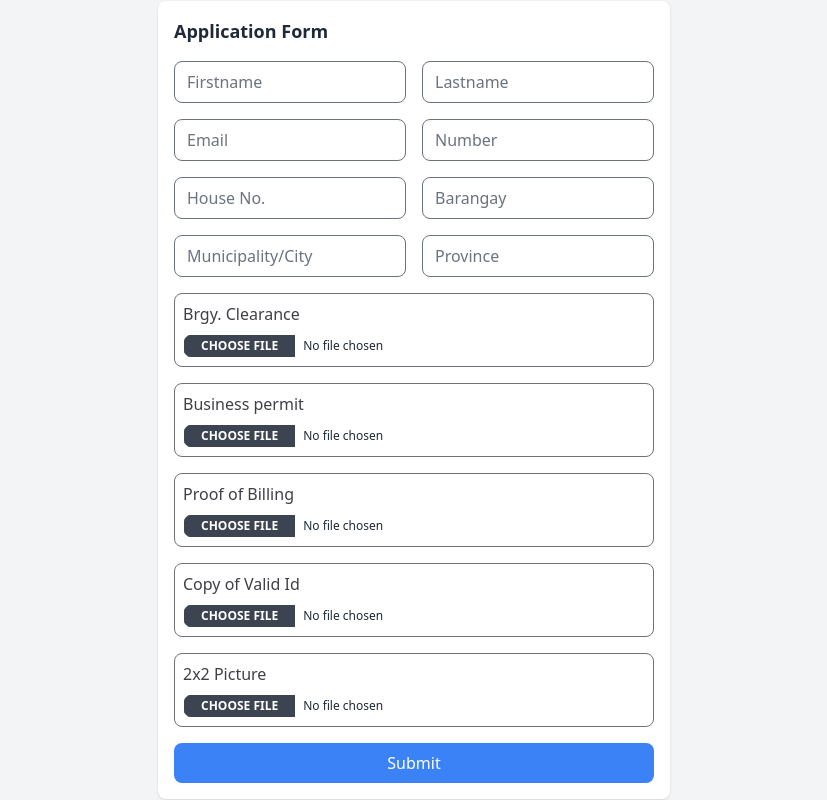
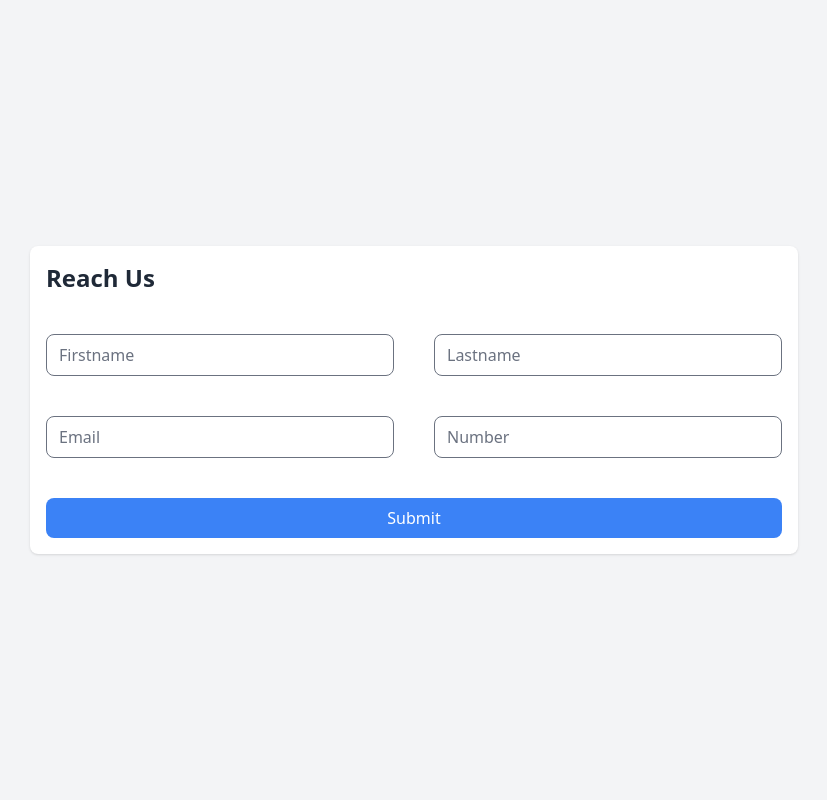
Before and after one commit to dongumayagay/JECCO, a SvelteKit app: page /register in a window 1280 px wide. Shown: the whole page, without its empty margins (226-1053 px from the left). Built offline with nearby package versions, Linux system fonts and the light colour scheme.

Commit message:
Clean Up Drive

```diff
--- a/src/lib/components/Chart.svelte
+++ b/src/lib/components/Chart.svelte
@@ -7,7 +7,7 @@
                 data: {
                 labels: ['Red', 'Blue', 'Yellow', 'Green', 'Purple', 'Orange'],
                 datasets: [{
-                    label: '# of Votes',
+                    label: 'Number of Clients',
                     data: [12, 19, 3, 5, 2, 3],
                     borderWidth: 1
                 }]
--- a/src/routes/(admin-side)/admin/clientmanage/inquiries/+page.svelte
+++ b/src/routes/(admin-side)/admin/clientmanage/inquiries/+page.svelte
@@ -36,7 +36,7 @@
 			  		<th>firstname</th>
 			  		<th>email</th>
 				  	<th>number</th>
-			 		<th>address</th>
+			 		<!-- <th>address</th> -->
 				</tr>
 		 	</thead>
 			{#each inquiries as applicant }
@@ -63,7 +63,7 @@
 					<td>{applicant.firstname + '  ' + applicant.lastname}</td>
 					<td>{applicant.email}</td>
 					<td>{applicant.number}</td>
-					<td>{applicant.houseNo + ', ' + 'Brgy. ' + applicant.barangay + ', ' + applicant.municipality + ', ' + applicant.province}</td>
+					<!-- <td>{applicant.houseNo + ', ' + 'Brgy. ' + applicant.barangay + ', ' + applicant.municipality + ', ' + applicant.province}</td> -->
 				</tr>
 			{/each}
 		</table>
--- a/src/routes/(admin-side)/admin/clientmanage/inquiries/[inquiryId]/+page.svelte
+++ b/src/routes/(admin-side)/admin/clientmanage/inquiries/[inquiryId]/+page.svelte
@@ -61,33 +61,35 @@
     {#if inquiry}
     <div class="grid grid-cols-2 mt-2 mb-2">
         <div class="font-semibold px-6">
-            <p class="my-2">ID:</p>
+            <!-- <p class="my-2">ID:</p> -->
             <p class="my-2">Firstname:</p>
             <p class="my-2">Lastname:</p>
             <p class="my-2">Email:</p>
             <p class="my-2 ">Number:</p>
-            <p class="my-2 ">Address:</p>
+            <!-- <p class="my-2 ">Address:</p> -->
         </div>
 
         <div class="font-semibold px-6" >
-            <p class="my-2">{inquiry.id}</p>
+            <!-- <p class="my-2">{inquiry.id}</p> -->
             <p class="my-2">{inquiry.firstname}</p>
             <p class="my-2">{inquiry.lastname}</p>
             <p class="my-2">{inquiry.email}</p>
             <p class="my-2">{inquiry.number}</p>
-            <p class="my-2">{inquiry.houseNo + ', ' + 'Brgy. ' + inquiry.barangay + ', ' + inquiry.city + ', ' + inquiry.province}</p>
+            <!-- <p class="my-2">{inquiry.houseNo + ', ' + 'Brgy. ' + inquiry.barangay + ', ' + inquiry.city + ', ' + inquiry.province}</p> -->
         </div>
 
     </div>
-    <hr />
-        <div class=" py-4">
+    <!-- <hr /> -->
+        <!-- <div class=" py-4">
             <h1 class="flex font-semibold px-6"><svg xmlns="http://www.w3.org/2000/svg" fill="none" viewBox="0 0 24 24" stroke-width="1.5" stroke="currentColor" class="w-4.5 h-4">
                 <path stroke-linecap="round" stroke-linejoin="round" d="M18.375 12.739l-7.693 7.693a4.5 4.5 0 01-6.364-6.364l10.94-10.94A3 3 0 1119.5 7.372L8.552 18.32m.009-.01l-.01.01m5.699-9.941l-7.81 7.81a1.5 1.5 0 002.112 2.13" />
               </svg>Attachmets
               </h1>
-              <!-- <p class="p-6">{listAllFiles}</p> -->
+              <p class="p-6">{listAllFiles}</p>
 
-        </div>
+        </div> -->
+
+
         {/if}
 
 </div>
--- a/src/routes/(admin-side)/admin/systemad/users/+page.svelte
+++ b/src/routes/(admin-side)/admin/systemad/users/+page.svelte
@@ -27,12 +27,12 @@
 		<table class=" table w-full text-sm text-left text-gray-500 dark:text-gray-700 dark:bg-gray-700">
 			<thead class="text-xs text-gray-700 uppercase bg-gray-50 dark:bg-gray-700 dark:text-gray-700">
 				<tr>
-					<th scope="col" class="px-6">
+					<!-- <th scope="col" class="px-6">
 
 					</th>
 					<th scope="col" class="px-6">
 						UID
-					</th>
+					</th> -->
 					<th scope="col" class="px-6">
 						Name
 					</th>
@@ -45,27 +45,27 @@
 			<tbody>
 				{#each users as user }
 				<tr class="bg-white border-b hover:bg-gray-50 dark:hover:bg-gray-600">
-					<td class="px-4">
+					<!-- <td class="px-4">
 						<div  class="flex items-center space-x-2 text-sm">
 							<div class="dropdown">
-								<!-- svelte-ignore a11y-no-noninteractive-tabindex -->
+
 								<label for='' tabindex="0" class="flex items-center justify-between text-sm font-medium leading-5 rounded-lg text-gray-400 focus:outline-none focus:shadow-outline-gray" aria-label="Delete">
 									<svg xmlns="http://www.w3.org/2000/svg" viewBox="0 0 19 19" fill="currentColor" class="w-5 h-5">
 										<path d="M10.5 6a1.5 1.5 0 113 0 1.5 1.5 0 01-3 0zm0 6a1.5 1.5 0 113 0 1.5 1.5 0 01-3 0zm0 6a1.5 1.5 0 113 0 1.5 1.5 0 01-3 0z" clip-rule="evenodd" />
 									</svg>
 								</label>
-								<!-- svelte-ignore a11y-no-noninteractive-tabindex -->
+
 								<ul tabindex="0" class="dropdown-content menu p-2 shadow bg-base-100 rounded-box w-38">
-									<!-- svelte-ignore a11y-click-events-have-key-events -->
+
 									<li><label for="update">Edit</label></li>
 									<li><button>Delete</button></li>
 								</ul>
 							</div>
 						</div>
-					</td>
-					<td>
+					</td> -->
+					<!-- <td>
 						{user.uid}
-					</td>
+					</td> -->
 					<td class="px-6">
 						{user.displayName}
 					</td>
--- a/src/routes/register/+page.svelte
+++ b/src/routes/register/+page.svelte
@@ -9,14 +9,10 @@
 		firstname: '',
 		lastname: '',
 		email: '',
-		number: '',
-		houseNo: '',
-        barangay: '',
-        municipality: '',
-        province: ''
+		number: ''
 	};
 
-    let filesToUpload = []
+    // let filesToUpload = []
 
     async function submitHandler() {
 
@@ -26,50 +22,46 @@
 					firstname: applicant.firstname,
 					lastname: applicant.lastname,
 					email: applicant.email,
-					number: applicant.number,
-					houseNo: applicant.hNo,
-                    barangay: applicant.brgy,
-                    municipality: applicant.muni,
-                    province: applicant.prov
+					number: applicant.number
 				});
 
-			const uploadFiles = filesToUpload.map((value)=>{
-                const pathName = 'inquiries/' + inquiryRef.id + '/' + value.fileName + '.' + value.fileList[0].type.split('/')[1]
-                const storageRef = ref(storage, pathName);
-                 uploadBytes(storageRef, value.fileList[0])
+			// const uploadFiles = filesToUpload.map((value)=>{
+            //     const pathName = 'inquiries/' + inquiryRef.id + '/' + value.fileName + '.' + value.fileList[0].type.split('/')[1]
+            //     const storageRef = ref(storage, pathName);
+            //      uploadBytes(storageRef, value.fileList[0])
 
-            })
+            // })
 
-                alert('Application Submitted');
+                alert('Thank you for reaching Us');
 				await goto('/');
 			} catch (error) {
 				console.log(error);
-				alert('Error sending Application');
+				alert('Error sending inquiry');
 			}
     }
 
-    const storage = getStorage();
+    // const storage = getStorage();
 
-    function changeHandler(file, fileId){
+    // function changeHandler(file, fileId){
 
-        const result = filesToUpload.find((item)=>item.fileList[0] === file[0])
-            if(result){
-                result.file = file
+    //     const result = filesToUpload.find((item)=>item.fileList[0] === file[0])
+    //         if(result){
+    //             result.file = file
 
-            }
-            else{
+    //         }
+    //         else{
 
-            filesToUpload = [...filesToUpload, {
-            fileList: file,
-            fileName: fileId,
+    //         filesToUpload = [...filesToUpload, {
+    //         fileList: file,
+    //         fileName: fileId,
 
-            }]
+    //         }]
 
-            }
+    //         }
 
-            console.log(filesToUpload)
+    //         console.log(filesToUpload)
 
-    }
+    // }
 
 
 
@@ -78,20 +70,21 @@
 
 
 <main class="h-full grid place-items-center bg-gray-100">
-    <div class=" flex flex-col p-4 rounded-lg bg-white w-full max-w-lg h-fit shadow ">
-	<form class=" form-control gap-4" on:submit|preventDefault={submitHandler}>
-		<h1 class="font-bold text-lg">Application Form</h1>
-        <div class=" grid grid-cols-2 gap-4">
+    <div class=" flex flex-col p-4 rounded-lg bg-white w-full max-w-3xl h-fit shadow ">
+	<form class=" form-control gap-10" on:submit|preventDefault={submitHandler}>
+		<h1 class="font-bold text-2xl">Reach Us</h1>
+
+        <div class=" grid grid-cols-2 gap-10">
 		<input class=" rounded-lg" type="text" bind:value={applicant.firstname} placeholder="Firstname" required />
 		<input class=" rounded-lg" type="text" bind:value={applicant.lastname} placeholder="Lastname"  required />
         <input class=" rounded-lg" type="email" bind:value={applicant.email} placeholder="Email"  required />
-        <input class=" rounded-lg" type="text" bind:value={applicant.number} placeholder="Number"  required />
-        <input class=" rounded-lg" type="text" bind:value={applicant.hNo} placeholder="House No."  required />
+        <input class=" rounded-lg" type="text" bind:value={applicant.number} placeholder="Number" pattern="[0-9]+"  required />
+        <!-- <input class=" rounded-lg" type="text" bind:value={applicant.hNo} placeholder="House No."  required />
         <input class=" rounded-lg" type="text" bind:value={applicant.brgy} placeholder="Barangay"  required />
         <input class=" rounded-lg" type="text" bind:value={applicant.muni} placeholder="Municipality/City"  required />
-        <input class=" rounded-lg" type="text" bind:value={applicant.prov} placeholder="Province"  required />
+        <input class=" rounded-lg" type="text" bind:value={applicant.prov} placeholder="Province"  required /> -->
         </div>
-    <div class=" rounded-lg flex flex-col gap-2 p-2 bg-white border border-zinc-500">
+    <!-- <div class=" rounded-lg flex flex-col gap-2 p-2 bg-white border border-zinc-500">
         <label class=" font-extralight text-zinc-700" for="clearance">Brgy. Clearance</label>
         <input class=" file-input file-input-xs " id="clearance" type="file" accept=".jpg, .jpeg, .png, .svg, .webp" on:change={(event)=>changeHandler(event.target.files, 'BrgyClearance')}/>
     </div>
@@ -110,7 +103,7 @@
     <div class=" rounded-lg flex flex-col gap-2 p-2 bg-white border border-zinc-500">
         <label class="font-extralight text-zinc-700" for="clearance">2x2 Picture</label>
         <input class=" file-input file-input-xs " id="clearance" type="file" accept=".jpg, .jpeg, .png, .svg, .webp" on:change={(event)=>changeHandler(event.target.files, '2x2Picture')}/>
-    </div>
+    </div> -->
 		<button class="bg-blue-500 py-2 rounded-lg text-white transition duration-200 ease-in-out hover:bg-blue-900" type="submit">Submit</button>
 	</form>
     </div>
```
Also changed, not shown: src/routes/+page.svelte (+5 -5 lines).
